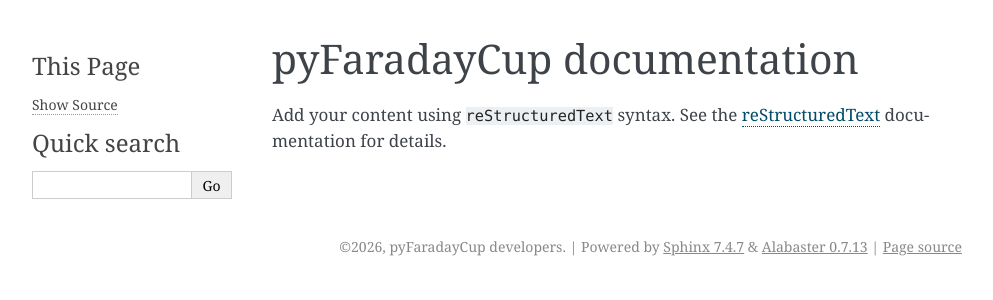
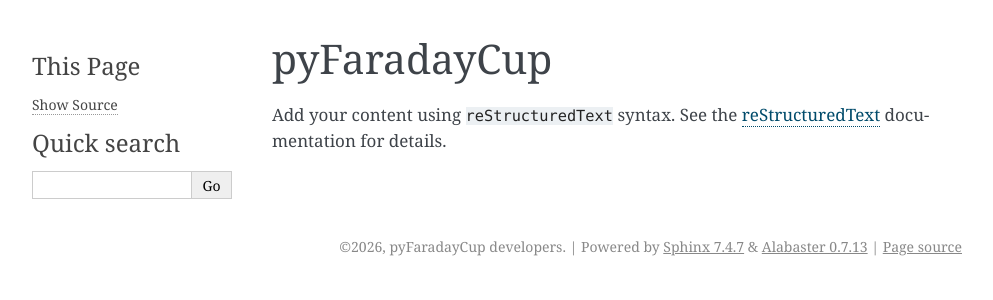
Before and after one commit to PlasmaPy/pyfaradaycup, a Sphinx documentation site: the page built from docs/source/index.rst, in a window 1280 px wide. Shown: the top 300 px of the page, without its empty margins (148-1141 px from the left). Built offline with Sphinx 7.4.7, drawn with Linux system fonts in a browser that asks for light colours; some of the changed lines change nothing that is shown.

Commit message:
Minor style edits

```diff
--- a/docs/source/conf.py
+++ b/docs/source/conf.py
@@ -2,7 +2,6 @@
 
 # For the full list of built-in configuration values, see the documentation:
 # https://www.sphinx-doc.org/en/master/usage/configuration.html
-
 
 # -- Project information -----------------------------------------------------
 # https://www.sphinx-doc.org/en/master/usage/configuration.html#project-information
--- a/docs/source/index.rst
+++ b/docs/source/index.rst
@@ -1,16 +1,10 @@
-.. pyFaradayCup documentation master file, created by
-   sphinx-quickstart on Wed Aug 26 16:18:33 2026.
-   You can adapt this file completely to your liking, but it should at least
-   contain the root `toctree` directive.
-
-pyFaradayCup documentation
-==========================
+pyFaradayCup
+============
 
 Add your content using ``reStructuredText`` syntax. See the
 `reStructuredText <https://www.sphinx-doc.org/en/master/usage/restructuredtext/index.html>`_
 documentation for details.
 
-
 .. toctree::
    :maxdepth: 2
    :caption: Contents:
```
